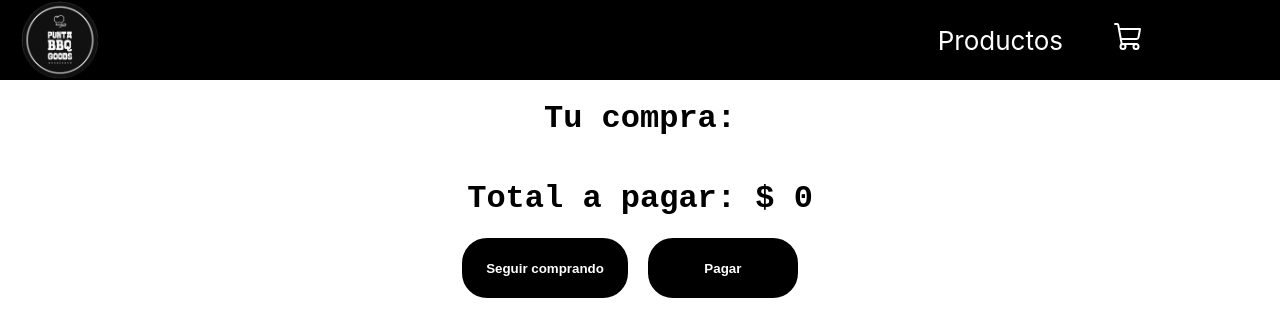
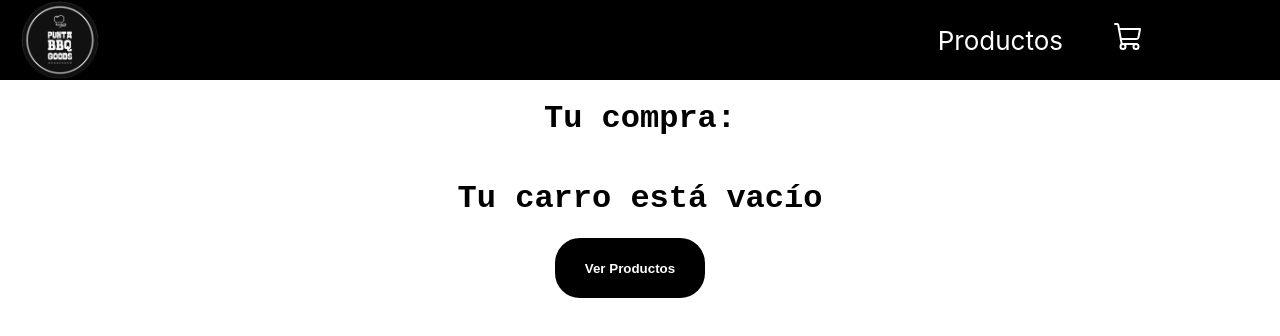
Before and after one commit to pedrosb90/pgstore, a React (Create React App) app in the folder pgstore/: page /carrito in a window 1280 px wide. Shown: the top 336 px of the page. Built offline with nearby package versions, Linux system fonts and the light colour scheme.

Commit message:
carrito/ added -cart empty- sign and back button

```diff
--- a/pgstore/src/Shop.css
+++ b/pgstore/src/Shop.css
@@ -5,7 +5,7 @@
 .products {
   justify-content: space-evenly;
   width: 100%;
-  height: auto;
+  height: 50vh;
   display: flex;
 }
 .title {
--- a/pgstore/src/pages/carrito/Carrito.jsx
+++ b/pgstore/src/pages/carrito/Carrito.jsx
@@ -27,7 +27,7 @@ export const Carrito = () => {
           }
         })}
       </div>
-
+      {totalCheck > 0 ? (
         <div className="total-check">
           <h1>Total a pagar: $ {totalCheck}</h1>
           <button onClick={() => navigate("/")} className="btn-out">
@@ -36,6 +36,15 @@ export const Carrito = () => {
           </button>
           <button className="btn-out">Pagar</button>
         </div>
+      ) : (
+        <div className="total-check">
+          <h1> Tu carro está vacío</h1>
+          <button onClick={() => navigate("/")} className="btn-out">
+            {" "}
+            Ver Productos
+          </button>
+        </div>
+      )}
     </div>
   );
 };
```
Lines whose indentation alone changed are shown as unchanged.
